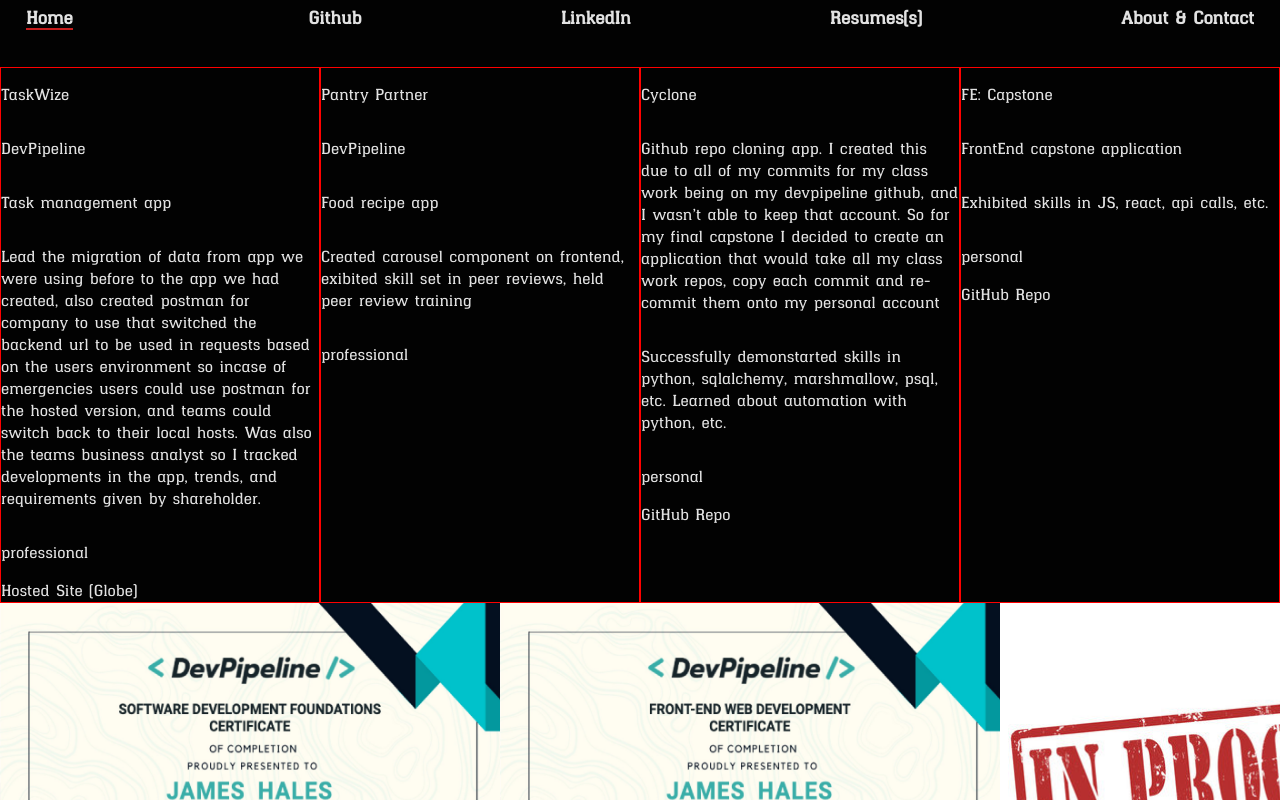
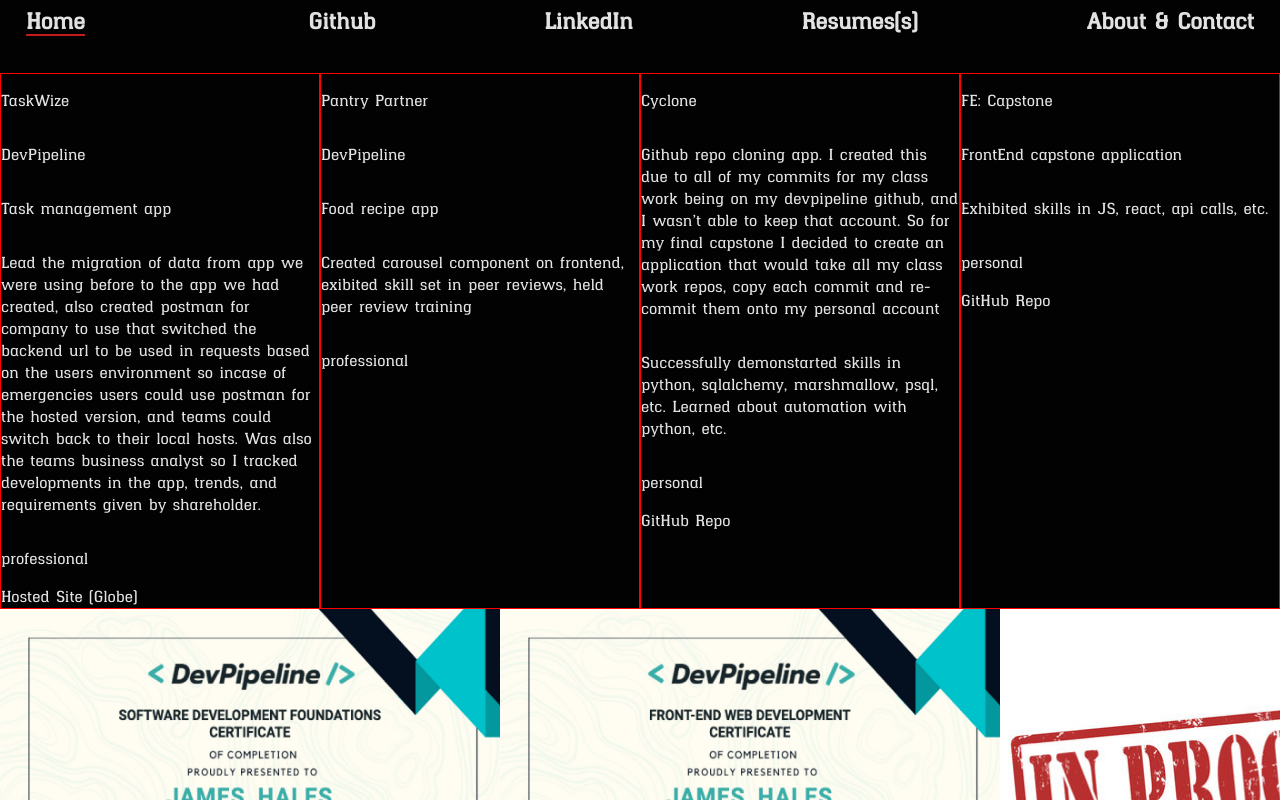
Before and after one commit to Jamesh431/Jamesh431.github.io, a React (Create React App) app: page /home in a window 1280 px wide. Shown: the top 800 px of the page. Built offline with nearby package versions, Linux system fonts and the light colour scheme.

Commit message:
larger font for header, darker red for underline

```diff
--- a/src/styles/common/variables.scss
+++ b/src/styles/common/variables.scss
@@ -8,6 +8,6 @@
   src: url("../../fonts/hapna_slab_serif_demibold.ttf");
 }
 
-$selected-anchor-color: #d92020ea;
+$selected-anchor-color: #d92020e3;
 $primary-text-color: #e2e2e2;
 $background-color: #020202;
--- a/src/styles/navigation/navbar.scss
+++ b/src/styles/navigation/navbar.scss
@@ -8,7 +8,7 @@
     justify-content: space-between;
     width: 100%;
     font-weight: 600;
-    font-size: large;
+    font-size: 22.7px;
 
     .active {
       border-bottom: 2px solid $selected-anchor-color;
```
